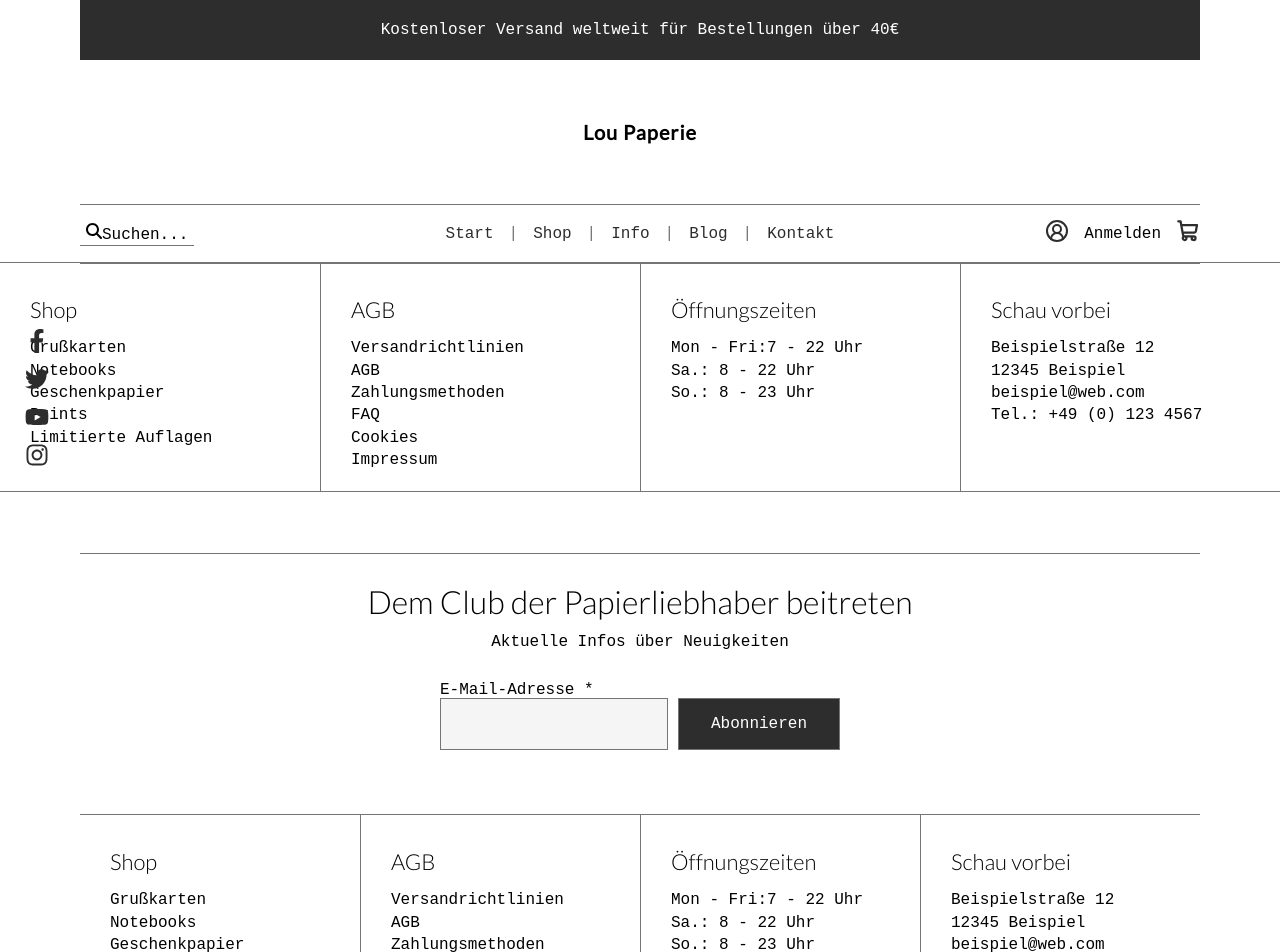
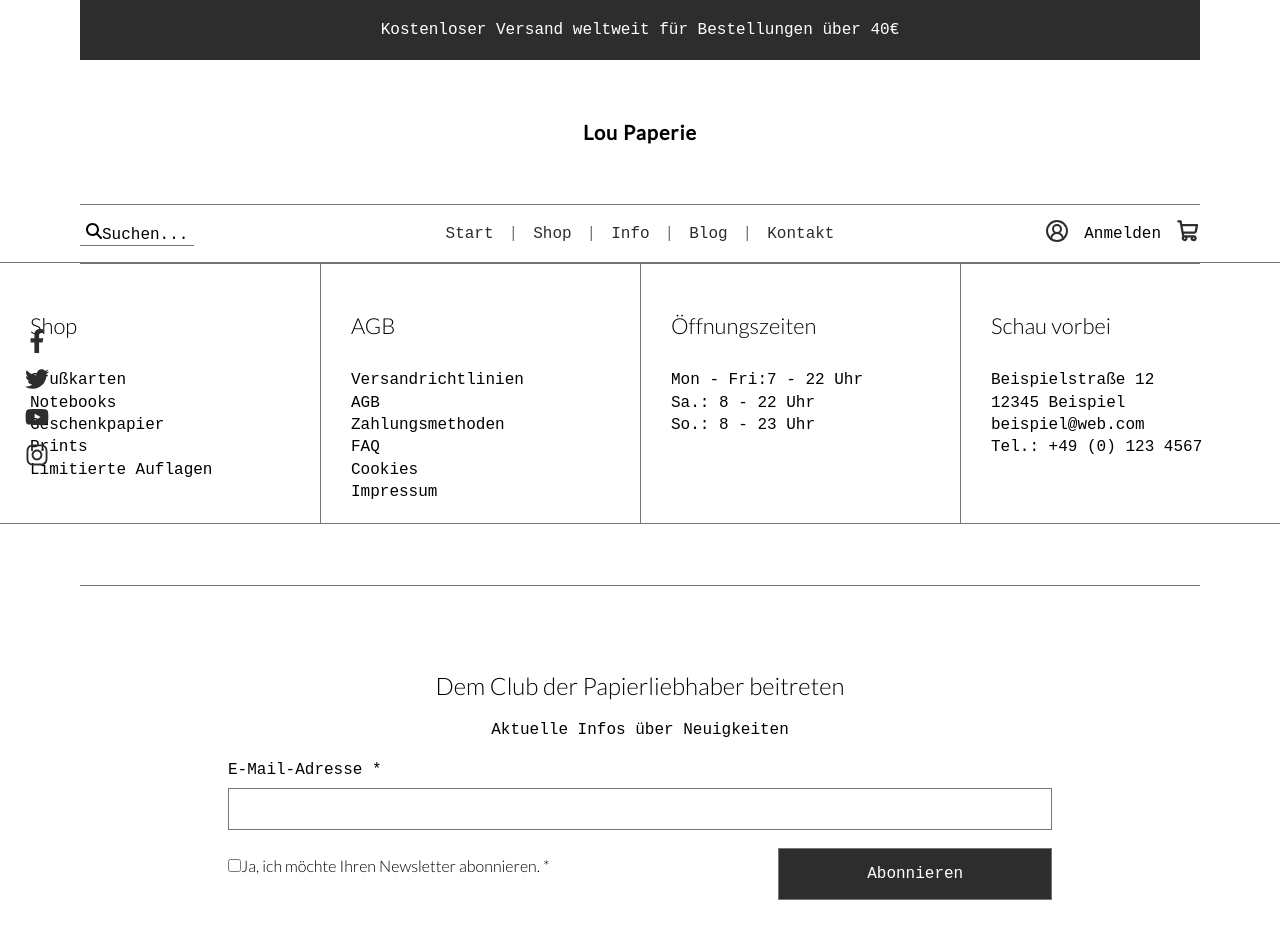
Before and after one commit to Inessa-Igumensev/Fakestore_Webstore, a React (Vite) app: page /contact in a window 1280 px wide. Shown: the top 952 px of the page. Built offline with nearby package versions, Linux system fonts and the light colour scheme.

Commit message:
argin and padding correctet in the subscribe componente

```diff
--- a/src/Components/Contact.css
+++ b/src/Components/Contact.css
@@ -11,8 +11,8 @@
     font-family: var(--ff-heading);
     font-size: var(--fs-card-title);
     font-weight: 300;
-    margin-block-start: var(--space-md);
-    margin-block-end: var(--space-md);
+    margin-block-start: var(--space-lg);
+    margin-block-end: var(--space-lg);
   }
 
   div {
@@ -22,7 +22,7 @@
   p {
     font-family: var(--ff-body);
     font-size: var(--fs-body);
-    padding-block:0.2rem;
+    padding-block:var(--space-xs);
   }
 }
 
--- a/src/Components/Subscribe.css
+++ b/src/Components/Subscribe.css
@@ -5,35 +5,67 @@
   text-align: center;
   border-top: 1px solid var(--borderColor);
   margin-block: var(--space-lg);
-  padding-block: var(--space-lg);
+
+}
+
+.subscribe-container{
+  margin-block-start: var(--space-2xl);
+  margin-block-end: var(--space-lg);
+  margin-inline: var(--space-2xl);
+  padding-inline: var(--space-xl);
 
   h3 {
     font-family: var(--ff-heading);
-    font-size: var(--fs-subheading);
+    font-size: 1.5rem;
     font-weight: 300;
-    margin-block-end: var(--space-md);
+    margin-block-end: var(--space-sm);
+    line-height: var(--lh-body);
   }
 
   p {
     font-family: var(--ff-body);
+    padding-block: var(--space-md);
   }
+
 }
 
 .subscribe-form {
-  display: flex;
-  justify-content: center;
-  align-items: flex-end;
-  gap: 10px;
-  margin-block-start: var(--space-md);
+  display: grid;
+  grid-template-columns: repeat(3, 1fr);
+  gap: 0.1rem;
+  text-align: left;
+
+  label {
+    grid-column: 1/2;
+    grid-row: 1;
+    font-family: var(--ff-body);
+    padding-block: var(--space-sm);
+  }
+
+  input[type="email"] {
+    grid-column: 1/-1;
+    grid-row: 2;
+    width: 100%;
+    outline: none;
+    padding-block: 0.7rem;
+    padding-inline: var(--space-sm);
+    background-color:var(--background);
+    border: 1px solid var(--borderColor);
+    font-size: var(--ff-body);
+    font-family: var(--ff-body);
+    cursor: pointer;
+  }
 
   button {
+    grid-column: 3/4;
+    grid-row: 3;
     font-family: var(--ff-body);
     color: #ffffff;
     cursor: pointer;
     font-size: var(--fs-body);
     background-color: var(--f-color);
     padding-block: var(--space-md);
-  padding-inline: var(--space-lg);
+    padding-inline: var(--space-md);
     border: 1px solid var(--borderColor);
     margin-block-start: var(--space-md);
     transition-duration: 0.4s;
@@ -48,36 +80,17 @@
       transform: scale(0.98);
     }
   }
+}
 
-  button:hover {
-    background-color: var(--background);
-    color: var(--secondaryBackground);
-    opacity: 0.8;
+.abo-newsletter {
+  grid-column: 1/3;
+  grid-row: 3;
+  display: flex;
+  align-items: center;
+  cursor:pointer;
+
+  label{
+        font-family: var(--ff-heading);
+        font-weight: 300;
   }
 }
-
-.input-group {
-  display: flex;
-  flex-direction: column;
-  text-align: left;
-
-  label {
-    font-family: var(--ff-body);
-    font-size: var(--fs-body);
-     margin-block-start: var(--space-md);
-  }
-
-  input {
-    width: 100%;
-    outline: none;
-    padding-block: var(--space-md);
-    padding-inline: var(--space-sm);
-    background-color: #f5f5f5;
-    border: 1px solid var(--borderColor);
-    font-size: var(--ff-body);
-    font-family: var(--ff-body);
-    cursor: pointer;
-    box-sizing: border-box;
-
-  }
-}
--- a/src/Components/Subscribe.tsx
+++ b/src/Components/Subscribe.tsx
@@ -1,17 +1,22 @@
 export function Subscribe() {
   return (
     <div className="subscribe-content">
+      <div className="subscribe-container">
         <h3>Dem Club der Papierliebhaber beitreten</h3>
         <p>Aktuelle Infos über Neuigkeiten</p>
 
         <form className="subscribe-form">
-        <div className="input-group">
           <label htmlFor="email">E-Mail-Adresse *</label>
           <input id="email" type="email" required />
+          <div className="abo-newsletter">
+            <input type="checkbox" id="newsletter" />
+            <label htmlFor="newsletter">
+              <span>Ja, ich möchte Ihren Newsletter abonnieren. *</span>
+            </label>
           </div>
-
           <button type="submit">Abonnieren</button>
         </form>
       </div>
+    </div>
   );
 }
--- a/src/Root.css
+++ b/src/Root.css
@@ -16,6 +16,8 @@
   --fs-card-title: 1.375rem;
   --fs-body: 1rem;
 
+
+  --space-xs: 0.2rem;
   --space-sm: 0.5rem;
   --space-md: 1rem;
   --space-lg: 2rem;
```
Lines whose indentation alone changed are shown as unchanged.
